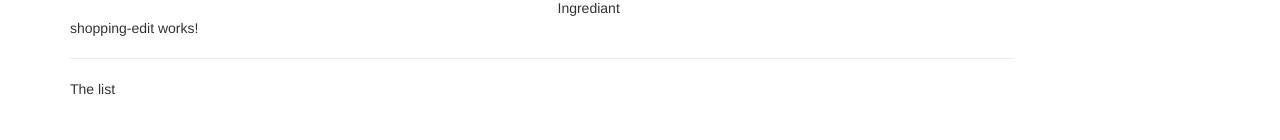
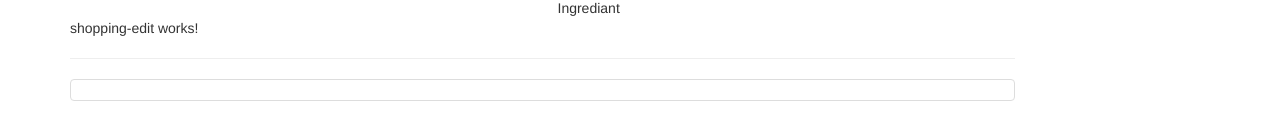
Before and after one commit to Pulkit219/Ng4ShoppingListApp, an Angular app in the folder ShoppingListApp/: page / in a window 1280 px wide. Shown: the part 498-638 px from the top of the page. Built offline with nearby package versions, Linux system fonts and the light colour scheme.

Commit message:
15th comm
making changes to shopping list comp

```diff
--- a/ShoppingListApp/src/app/shopping-list/shopping-list.component.html
+++ b/ShoppingListApp/src/app/shopping-list/shopping-list.component.html
@@ -2,6 +2,8 @@
   <div class="col-xs-10">
     <app-shopping-edit></app-shopping-edit>
     <hr/>
-    <p>The list</p>
+    <ul class="list-group">
+      <a class="list-group-item" style="cursor: pointer"></a>
+    </ul>
   </div>
 </div>
--- a/ShoppingListApp/src/app/shopping-list/shopping-list.component.ts
+++ b/ShoppingListApp/src/app/shopping-list/shopping-list.component.ts
@@ -6,7 +6,7 @@ import { Component, OnInit } from '@angular/core';
   styleUrls: ['./shopping-list.component.css']
 })
 export class ShoppingListComponent implements OnInit {
-
+ingredients =[];
   constructor() { }
 
   ngOnInit() {
```
